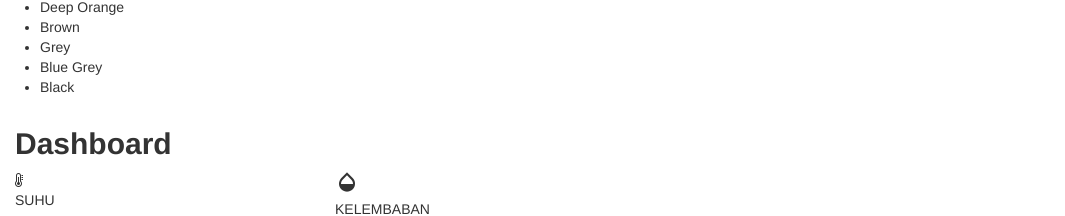
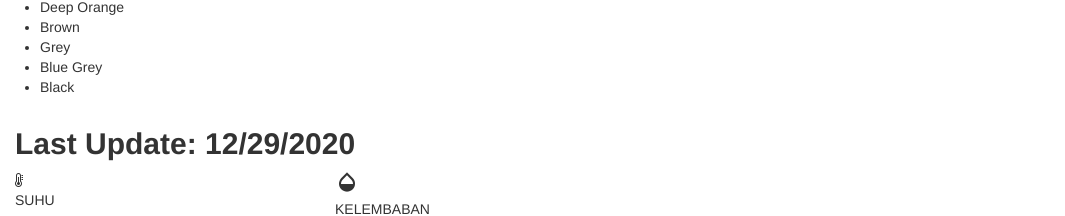
Before and after one commit to iwankrisnawan/monitor, a plain HTML site: page index.html in a window 1280 px wide. Shown: the part 800-1016 px from the top of the page, without its empty margins (0-1065 px from the left). Drawn offline with nearby package versions, Linux system fonts and the light colour scheme; some packages are replaced by stand-ins of ours; no server answers; a script that the page names is missing.

Commit message:
Update index.html

```diff
--- a/index.html
+++ b/index.html
@@ -263,7 +263,7 @@
     <section class="content">
         <div class="container-fluid">
             <div class="block-header">
-                <h2><strong>Dashboard</strong></h2>
+                <h2><strong>Last Update: <span id="date_update">12/29/2020</span></strong></h2>
             </div>
             <!-- Widgets -->
             <div class="row clearfix">
@@ -289,6 +289,7 @@
                         </div>
                     </div>
                 </div>
+
             </div>
             <!-- #END# Widgets -->
             <div class="row clearfix">
@@ -322,7 +323,7 @@
                             <div class="font-bold m-b--35">SUHU LOG <i class="fa fa-bar-chart" aria-hidden="true"></i></div>
                             <ul class="dashboard-stat-list">
                                 <div id="suhu_log">
-
+                                    <!-- DATA LOG -->
                                 </div>
                             </ul>
                         </div>
@@ -361,7 +362,7 @@
                             <div class="font-bold m-b--35">KELEMBABAN LOG <i class="fa fa-bar-chart" aria-hidden="true"></i></div>
                             <ul class="dashboard-stat-list">
                                 <div id="kelembaban_log">
-
+                                    <!-- DATA LOG -->
                                 </div>
                             </ul>
                         </div>
```
